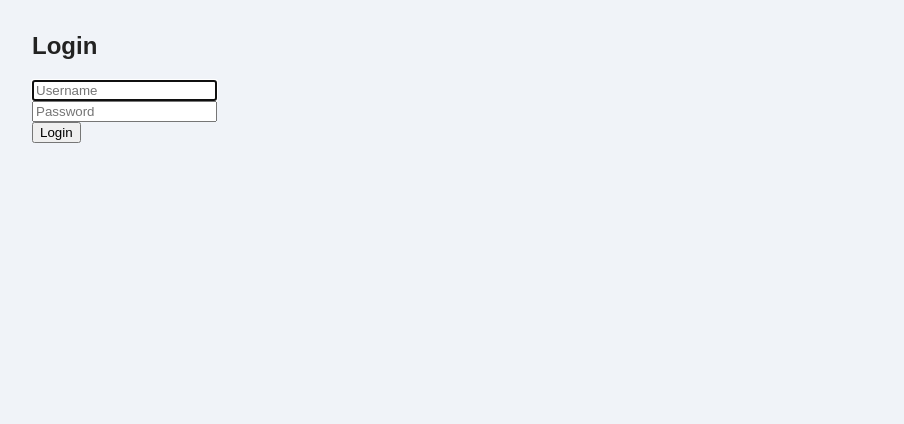
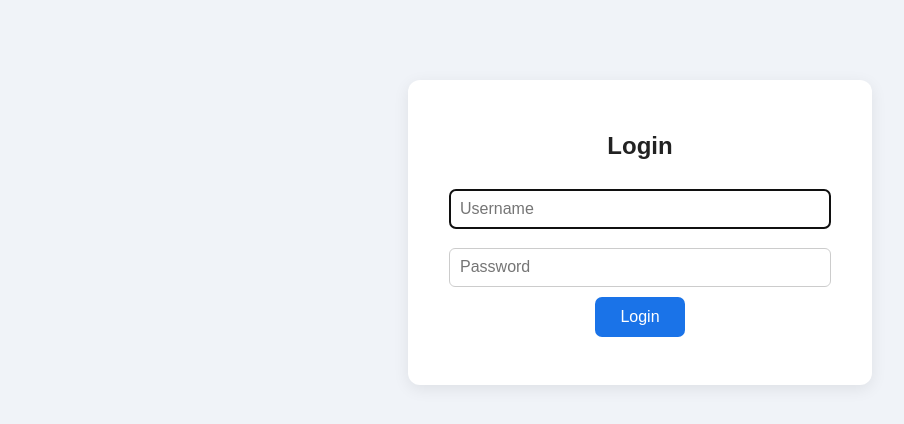
Before and after one commit to RafaelTTenney/tenney-games, a plain HTML site: page index.html in a window 1280 px wide. Shown: the whole page, without its empty margins (0-904 px from the left). Drawn offline with Linux system fonts and the light colour scheme.

Commit message:
Update style.css

```diff
--- a/style.css
+++ b/style.css
@@ -1,32 +1,50 @@
 body {
   font-family: Arial, sans-serif;
+  background: #f0f3f8;
+  color: #222;
   margin: 0;
   padding: 0;
-  background: #f0f3f8;
-  color: #222;
 }
-header, footer {
-  background: #234;
-  color: #fff;
-  padding: 1em;
+.centered {
+  max-width: 400px;
+  margin: 5em auto;
+  background: #fff;
+  padding: 2em;
+  border-radius: 12px;
+  box-shadow: 0 4px 16px rgba(0,0,0,0.08);
   text-align: center;
 }
-main {
-  padding: 2em;
+input[type="text"], input[type="password"] {
+  width: 90%;
+  padding: 0.6em;
+  margin: 0.6em 0;
+  border-radius: 6px;
+  border: 1px solid #ccc;
+  font-size: 1em;
 }
-h1, h2 {
-  margin-top: 0;
+button {
+  padding: 0.7em 1.6em;
+  border: none;
+  border-radius: 7px;
+  background: #1a73e8;
+  color: #fff;
+  font-size: 1em;
+  cursor: pointer;
+}
+button:hover {
+  background: #1558b0;
+}
+.error {
+  color: #d43a2f;
+  margin-top: 1em;
 }
 ul {
   list-style: none;
   padding: 0;
 }
 li {
-  background: #fff;
-  margin: 1em 0;
-  padding: 1em;
-  border-radius: 8px;
-  box-shadow: 0 2px 4px rgba(0,0,0,0.05);
+  margin: 1.2em 0;
+  font-size: 1.1em;
 }
 a {
   color: #1a73e8;
```
